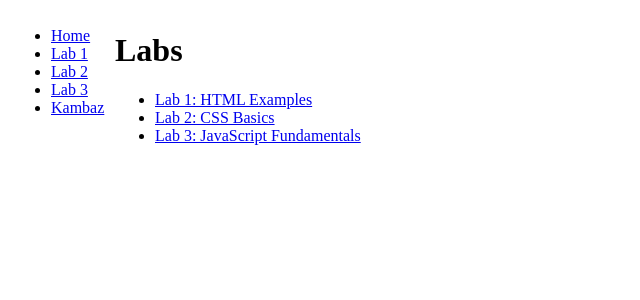
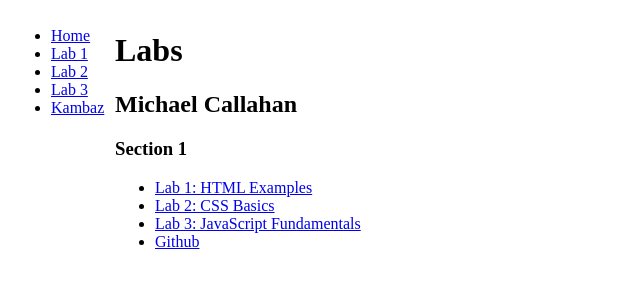
Before and after one commit to pal4569/kambaz-next-js, a Next.js app: page /Labs in a window 1280 px wide. Shown: the top 300 px of the page, without its empty margins (0-640 px from the left). Built offline with nearby package versions, Linux system fonts and the light colour scheme.

Commit message:
add github link, first & last name, and section

```diff
--- a/app/Labs/page.tsx
+++ b/app/Labs/page.tsx
@@ -3,6 +3,8 @@ export default function Labs() {
  return (
    <div id="wd-labs">
      <h1>Labs</h1>
+     <h2>Michael Callahan</h2>
+     <h3>Section 1</h3>
      <ul>
        <li>
          <Link href="/Labs/Lab1" id="wd-lab1-link">
@@ -16,6 +18,9 @@ export default function Labs() {
          <Link href="/Labs/Lab3" id="wd-lab3-link">
            Lab 3: JavaScript Fundamentals </Link>
        </li>
+       <li>
+         <a href="https://github.com/pal4569/kambaz-next-js" id="wd-github"> Github </a>
+       </li>
      </ul>
    </div>
 );}
```
